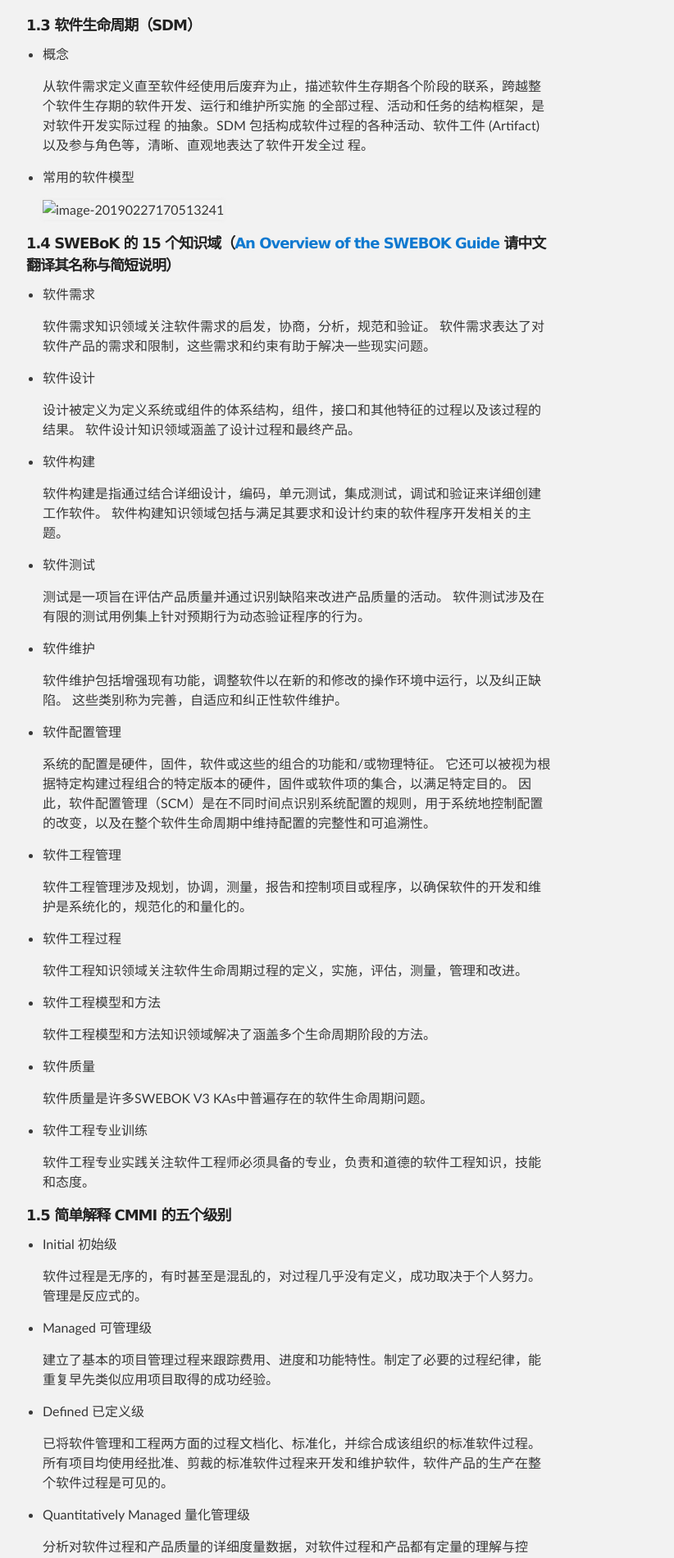
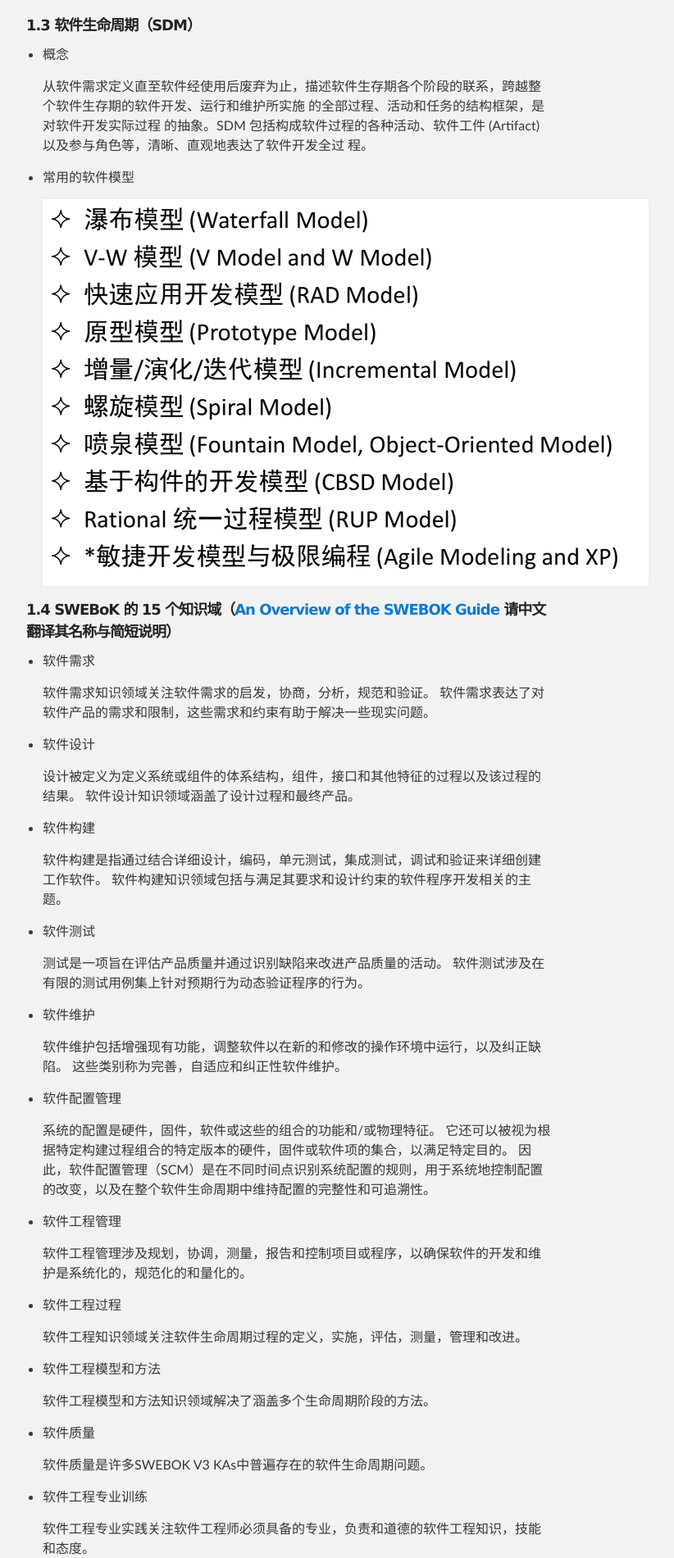
Before and after one commit to hackerpeter1/swsad-hw, a Jekyll site: the page built from another-page.md, in a window 1280 px wide. Shown: the part 1084-2985 px from the top of the page at 82% size, without its empty margins (288-1110 px from the left). Built offline with Jekyll 4.4.1, drawn with Linux system fonts in a browser that asks for light colours; our own code applies the rules of GitHub Pages for plain Markdown files.

Commit message:
Update another-page.md

```diff
--- a/another-page.md
+++ b/another-page.md
@@ -33,7 +33,7 @@
 
 * 常用的软件模型
 
-  ![image-20190227170513241](/Users/apple/Documents/GitHub/swsad-hw/assets/images/SDM's  models.png)
+  ![image-20190227170513241](./assets/images/SDM's  models.png)
 
 ##### 1.4 SWEBoK 的 15 个知识域（[An Overview of the SWEBOK Guide](https://www.sebokwiki.org/wiki/An_Overview_of_the_SWEBOK_Guide) 请中文翻译其名称与简短说明）
 
```
